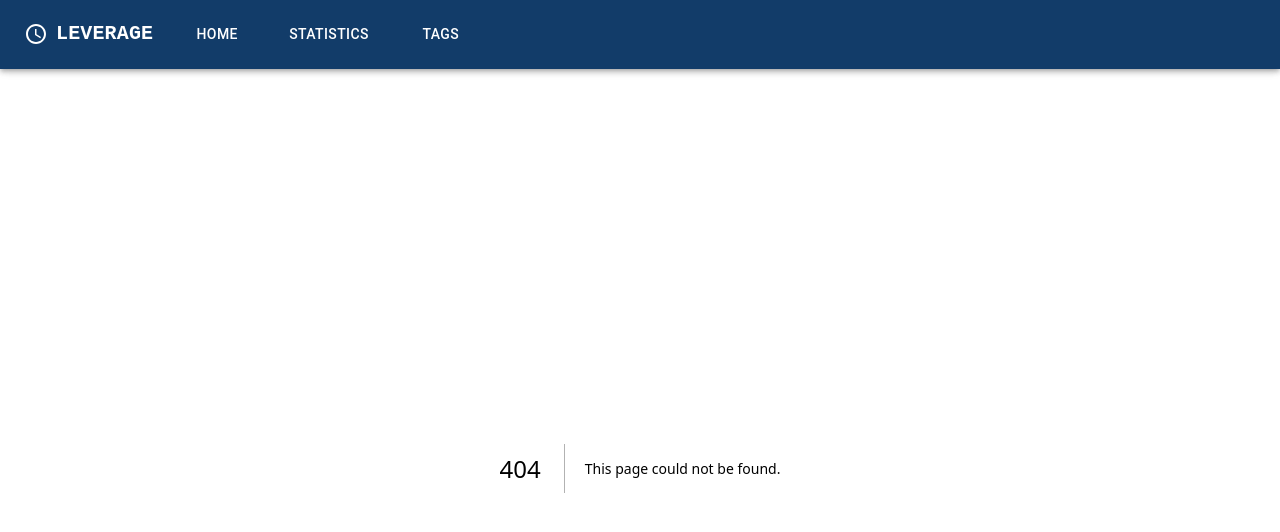
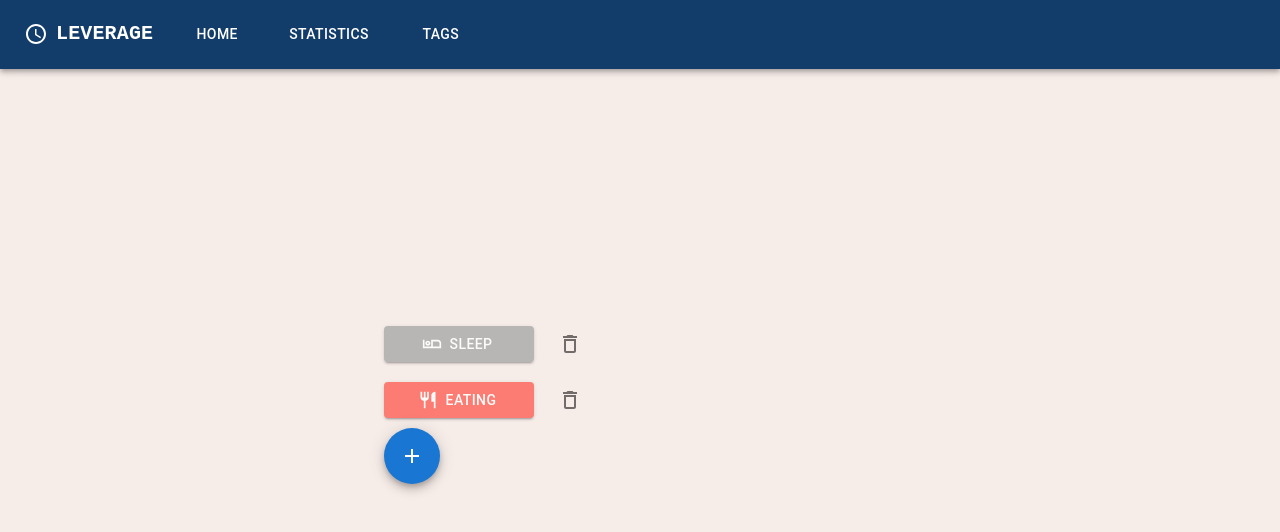
Before and after one commit to yen-han/time-leverage, a Next.js app: page /Tags in a window 1280 px wide. Before the commit this address had no page. Shown: the top 532 px of the page. Built offline with nearby package versions, Linux system fonts and the light colour scheme.

Commit message:
feat:draft Tags page

```diff
--- /dev/null
+++ b/src/app/Tags/page.tsx
@@ -0,0 +1,71 @@
+"use client";
+import * as React from "react";
+import Box from "@mui/material/Box";
+import AirlineSeatIndividualSuiteOutlinedIcon from "@mui/icons-material/AirlineSeatIndividualSuiteOutlined";
+import RestaurantOutlinedIcon from "@mui/icons-material/RestaurantOutlined";
+import List from "@mui/material/List";
+import Button from "@mui/material/Button";
+import DeleteOutlineOutlinedIcon from "@mui/icons-material/DeleteOutlineOutlined";
+import { IconButton } from "@mui/material";
+import TextField from "@mui/material/TextField";
+import Dialog from "@mui/material/Dialog";
+import DialogActions from "@mui/material/DialogActions";
+import DialogContent from "@mui/material/DialogContent";
+import DialogTitle from "@mui/material/DialogTitle";
+import Fab from "@mui/material/Fab";
+import AddIcon from "@mui/icons-material/Add";
+export default function Tags() {
+  const tags = [
+    {
+      name: "Sleep",
+      icon: <AirlineSeatIndividualSuiteOutlinedIcon />,
+      color: "darkGray",
+      hoverColor: "",
+    },
+    {
+      name: "Eating",
+      icon: <RestaurantOutlinedIcon />,
+      color: "rgb(254, 95, 85)",
+    },
+  ];
+
+  return (
+    <Box
+      sx={{
+        position: "absolute",
+        top: "50%",
+        left: "30%",
+        transform: "translateY(-50%)",
+      }}
+    >
+      {tags.map((tag, index) => {
+        return (
+          <List key={index}>
+            <Button
+              className="tag"
+              variant="contained"
+              startIcon={tag.icon}
+              sx={{
+                width: "150px",
+                backgroundColor: tag.color,
+                opacity: "0.8",
+                "&:hover": {
+                  backgroundColor: tag.color,
+                  opacity: "1",
+                },
+              }}
+            >
+              {tag.name}
+            </Button>
+            <IconButton aria-label="delete" sx={{ ml: "1rem" }}>
+              <DeleteOutlineOutlinedIcon />
+            </IconButton>
+          </List>
+        );
+      })}
+      <Fab color="primary" aria-label="add">
+        <AddIcon />
+      </Fab>
+    </Box>
+  );
+}
--- a/src/app/globals.css
+++ b/src/app/globals.css
@@ -102,3 +102,6 @@
     color-scheme: dark;
   }
 }
+.tag:hover{
+  opacity: 1;
+}
```
